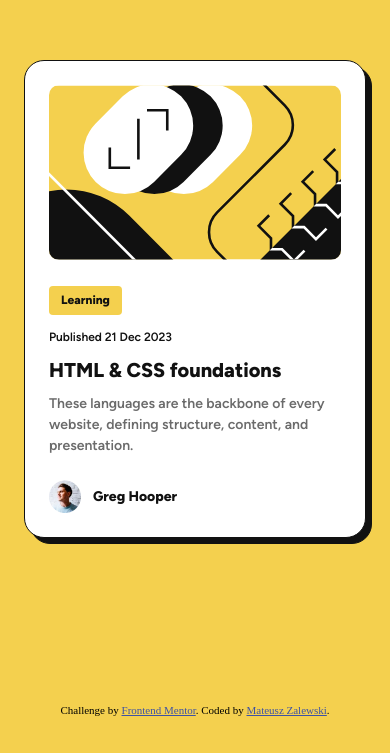
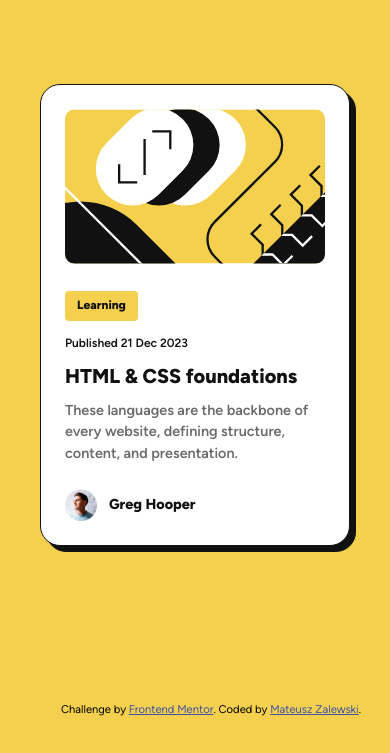
Before and after one commit to MateuszZalew/blog-preview-card, a plain HTML site: page index.html in a window 390 px wide. Shown: the part 123-876 px from the top of the page. Before the commit the page ends 844 px from the top, so only its background shows below. Drawn offline with Linux system fonts and the light colour scheme.

Commit message:
style: update font-sizes to be relative to root font-size

```diff
--- a/style.css
+++ b/style.css
@@ -5,7 +5,9 @@
   --clr-white: #ffffff;
 }
 
-* {
+*,
+*::before,
+*::after {
   margin: 0;
   padding: 0;
   box-sizing: border-box;
@@ -32,9 +34,11 @@
 }
 
 body {
+  font-family: Figtree, sans-serif;
   background-color: var(--clr-yellow);
-  font-size: 14px;
+  font-size: 0.9rem;
   line-height: 150%;
+  padding: 1rem;
 }
 
 main {
@@ -76,7 +80,7 @@ main {
 
 .card-title {
   font-family: Figtree-ExtraBold;
-  font-size: 24px;
+  font-size: 1.5rem;
   margin-bottom: 12px;
 }
 
@@ -87,7 +91,7 @@ main {
 
 .card-description {
   font-family: Figtree-SemiBold;
-  font-size: 16px;
+  font-size: 1rem;
   color: var(--clr-gray-500);
   margin-bottom: 24px;
 }
@@ -106,7 +110,7 @@ main {
   position: fixed;
   bottom: 0;
   width: 100%;
-  font-size: 11px;
+  font-size: 0.7rem;
   text-align: center;
 }
 .attribution a {
@@ -122,12 +126,12 @@ main {
   }
   .card-tag,
   .card-date {
-    font-size: 12px;
+    font-size: 0.75rem;
   }
   .card-title {
-    font-size: 20px;
+    font-size: 1.25rem;
   }
   .card-description {
-    font-size: 14px;
+    font-size: 0.9rem;
   }
 }
```
